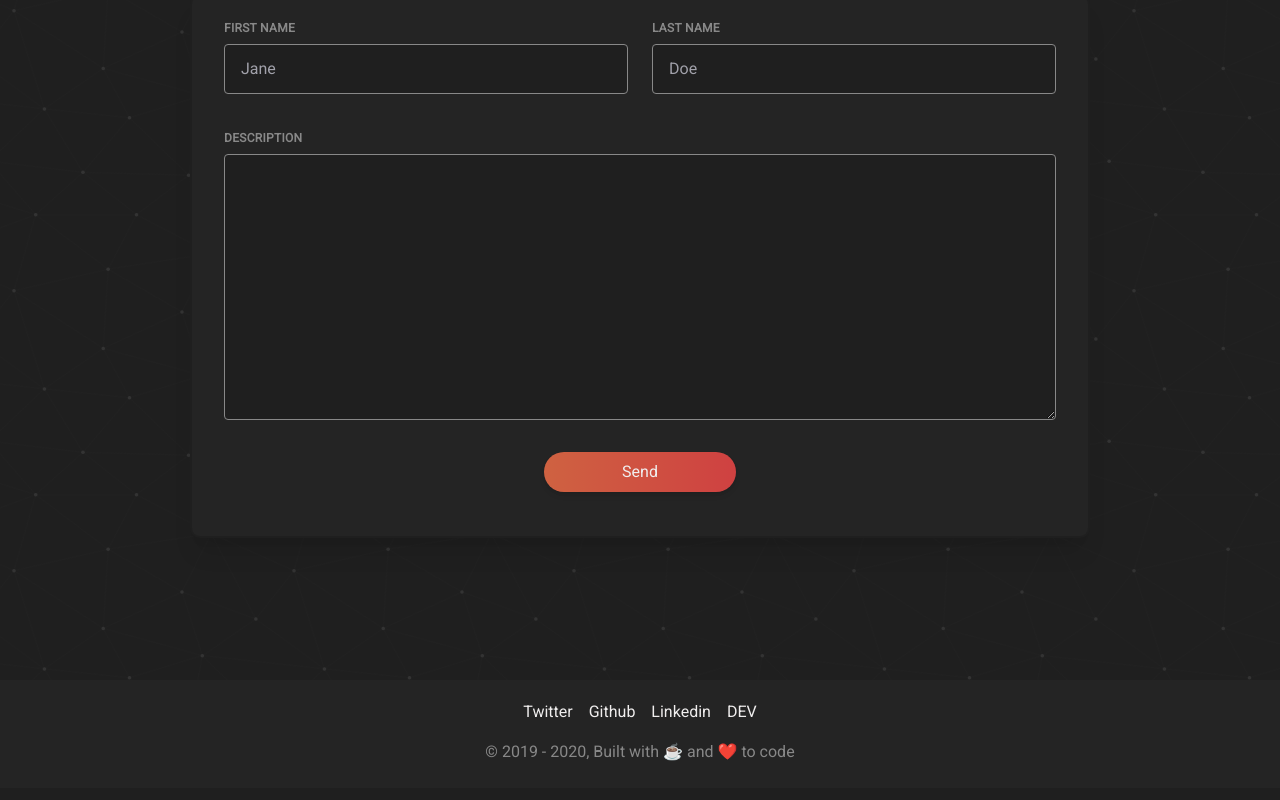
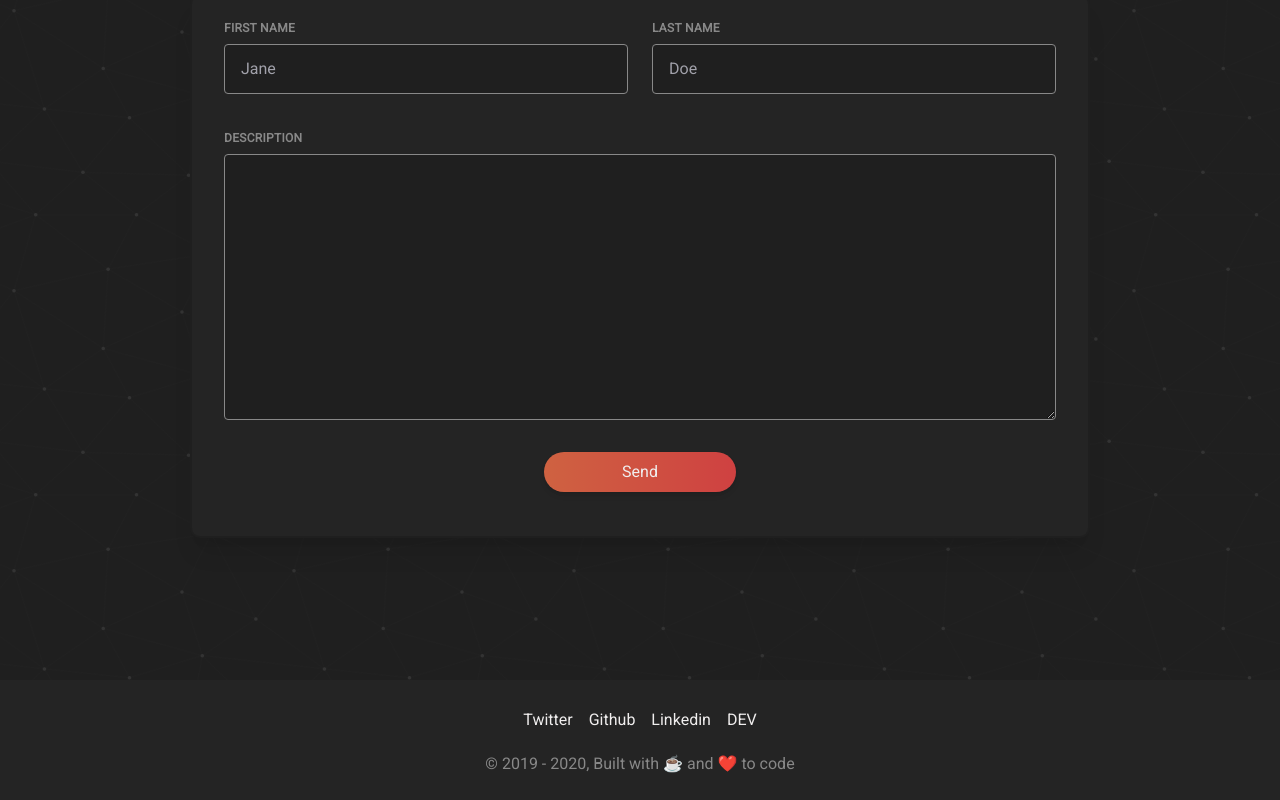
Before and after one commit to ibrahima92/ibrahiman-portfolio, a Next.js app: page / in a window 1280 px wide. Shown: the part 4119-4919 px from the top of the page. Built offline with nearby package versions, Linux system fonts and the light colour scheme.

Commit message:
footer bugfixes 4

```diff
--- a/layout/index.tsx
+++ b/layout/index.tsx
@@ -17,12 +17,12 @@ export default function Layout({ children }: Props): JSX.Element {
 			<Navbar sticky={sticky} />
 			<main>{children}</main>
 			<footer className="bg-secondary w-full flex flex-col items-center justify-center py-5">
-				<div className="mb-3 flex items-center justify-center">
+				<div className="mb-2 flex items-center justify-center">
 					{socialLinks.map(({ id, name, link }) => (
 						<Link href={link} key={id}>
 							<a
 								target="_blank"
-								style={{ margin: '0 0.5rem' }}
+								style={{ margin: '0.5rem' }}
 								className="text-white"
 								rel="noopener noreferrer"
 							>
```
